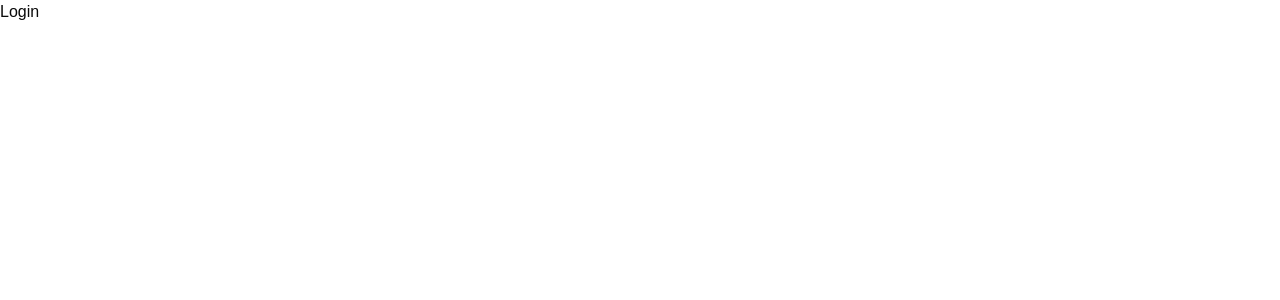
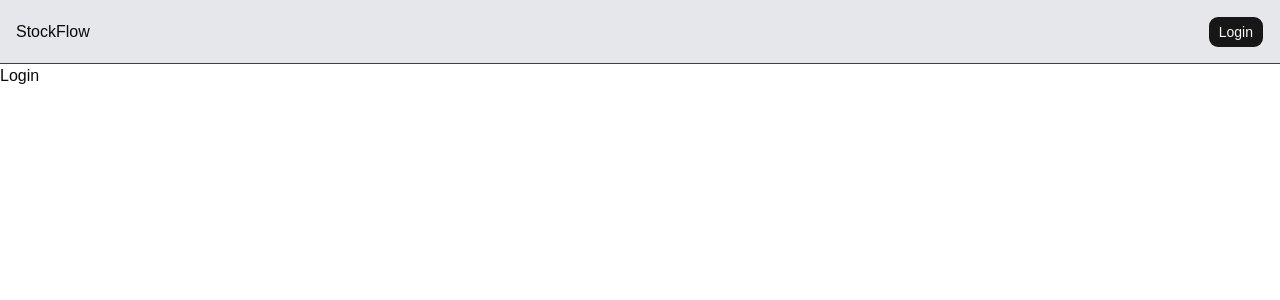
Before and after one commit to Aloka-shashith/stockflow-web-application, a React (Vite) app: page /login in a window 1280 px wide. Shown: the top 300 px of the page. Built offline with nearby package versions, Linux system fonts and the light colour scheme.

Commit message:
develop some navigations

```diff
--- a/src/components/top-nav/TopNav.jsx
+++ b/src/components/top-nav/TopNav.jsx
@@ -1,12 +1,17 @@
 import React from "react";
+import { useNavigate } from "react-router-dom";
 
 import { Button as ShadCNButton } from "../ui/button";
 
 function TopNav() {
+  const navigate = useNavigate();
+
   return (
-    <div className="flex justify-between items-center h-16 p-4 bg-gray-200 border-b border-b-gray-700">
-      <div>StockFlow</div>
-      <ShadCNButton>Login</ShadCNButton>
+    <div className="flex justify-between items-center h-16 p-4 bg-gray-200 border-b border-b-gray-700 hover:cursor-pointer">
+      <div onClick={() => navigate("/")}>StockFlow</div>
+      <ShadCNButton className="hover:cursor-pointer" onClick={() => navigate("/login")}>
+        Login
+      </ShadCNButton>
     </div>
   );
 }
--- a/src/pages/Login.jsx
+++ b/src/pages/Login.jsx
@@ -1,8 +1,11 @@
 import React from 'react'
+
+import TopNav from '../components/top-nav/TopNav'
 
 function Login() {
   return (
     <div>
+      <TopNav />
       Login
     </div>
   )
```
